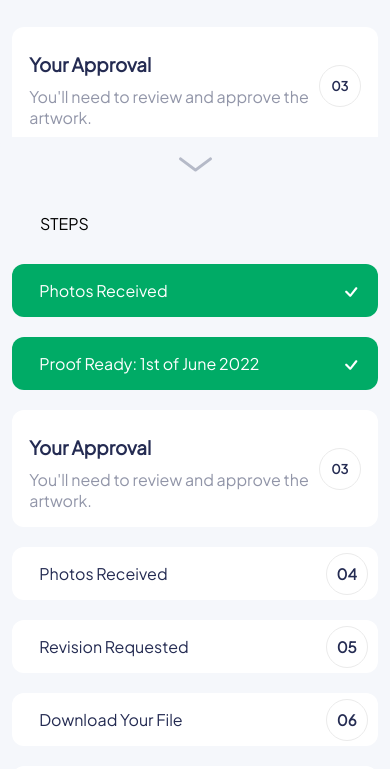
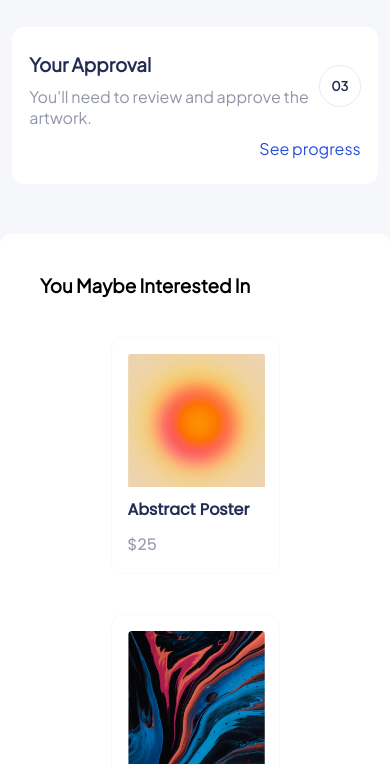
Before and after one commit to kde-neon/New-UI, a plain HTML site: page index.html in a window 390 px wide. Shown: the part 54-823 px from the top of the page. Drawn offline with Linux system fonts and the light colour scheme.

Commit message:
Fix done 🌟

```diff
--- a/css/robust.css
+++ b/css/robust.css
@@ -403,6 +403,6 @@
     .down {
         left: 0;
         transition: all .3s ease;
-        bottom: -100%;
+        bottom: -100% !important;
     }
 }
```
